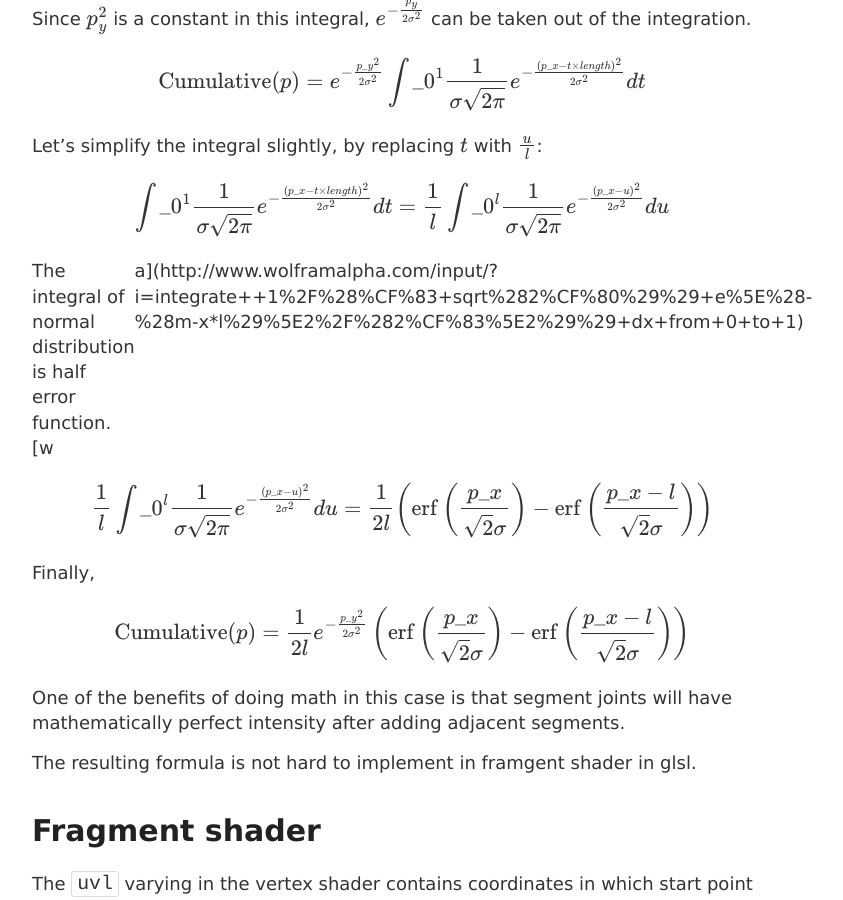
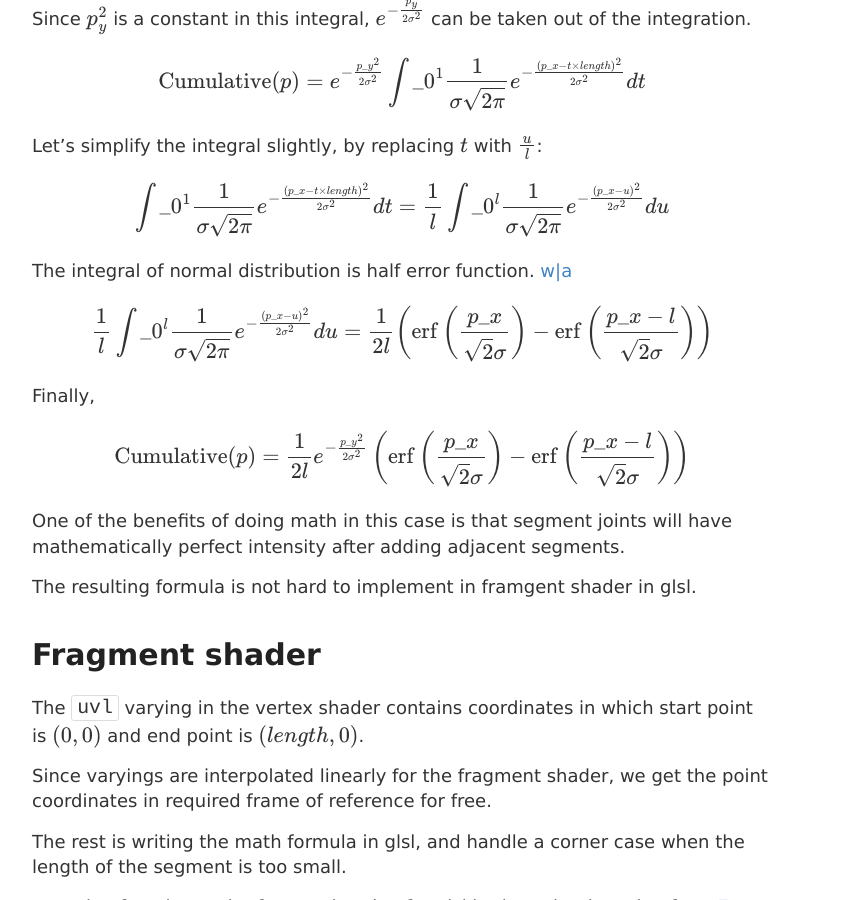
Before and after one commit to m1el/m1el.github.io, a Jekyll site: the page built from _posts/2015-09-17-oscilloscope-lines.md, in a window 1280 px wide and 900 px high, scrolled down 5458 px. Shown: the whole window, without its empty margins (238-1081 px from the left). Built offline with Jekyll 4.4.1, drawn with Linux system fonts in a browser that asks for light colours; formulas are drawn with MathJax 3.

Commit message:
dont make a frigging table

```diff
--- a/_posts/2015-09-17-oscilloscope-lines.md
+++ b/_posts/2015-09-17-oscilloscope-lines.md
@@ -163,7 +163,7 @@ Let's simplify the integral slightly, by replacing $t$ with $\frac{u}{l}$:
 $$\int\_0^1 \frac{1}{σ\sqrt{2π}} e^{-\frac{(p\_x-t\times length)^2}{2σ^2}} dt =
 \frac{1}{l} \int\_0^l \frac{1}{σ\sqrt{2π}} e^{-\frac{(p\_x-u)^2}{2σ^2}} du$$
 
-The integral of normal distribution is half error function. [w|a](http://www.wolframalpha.com/input/?i=integrate++1%2F%28%CF%83+sqrt%282%CF%80%29%29+e%5E%28-%28m-x*l%29%5E2%2F%282%CF%83%5E2%29%29+dx+from+0+to+1)
+The integral of normal distribution is half error function. [w\|a](http://www.wolframalpha.com/input/?i=integrate++1%2F%28%CF%83+sqrt%282%CF%80%29%29+e%5E%28-%28m-x*l%29%5E2%2F%282%CF%83%5E2%29%29+dx+from+0+to+1)
 
 $$\frac{1}{l} \int\_0^l \frac{1}{σ\sqrt{2π}} e^{-\frac{(p\_x-u)^2}{2σ^2}} du=
 \frac{1}{2l} \left(\mathrm{erf}\left(\frac{p\_x}{\sqrt2 σ}\right) - \mathrm{erf}\left(\frac{p\_x-l}{\sqrt2 σ}\right)\right)$$
```
